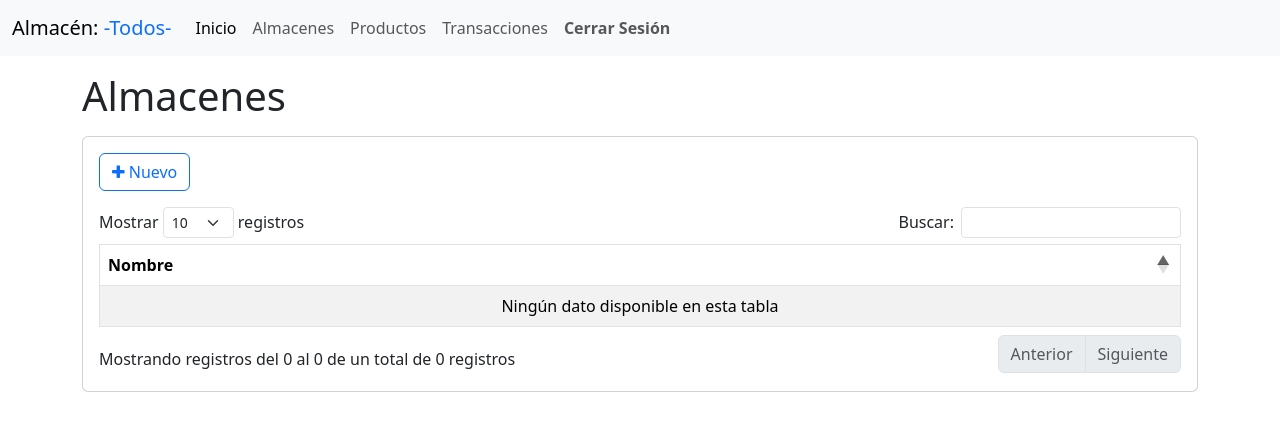
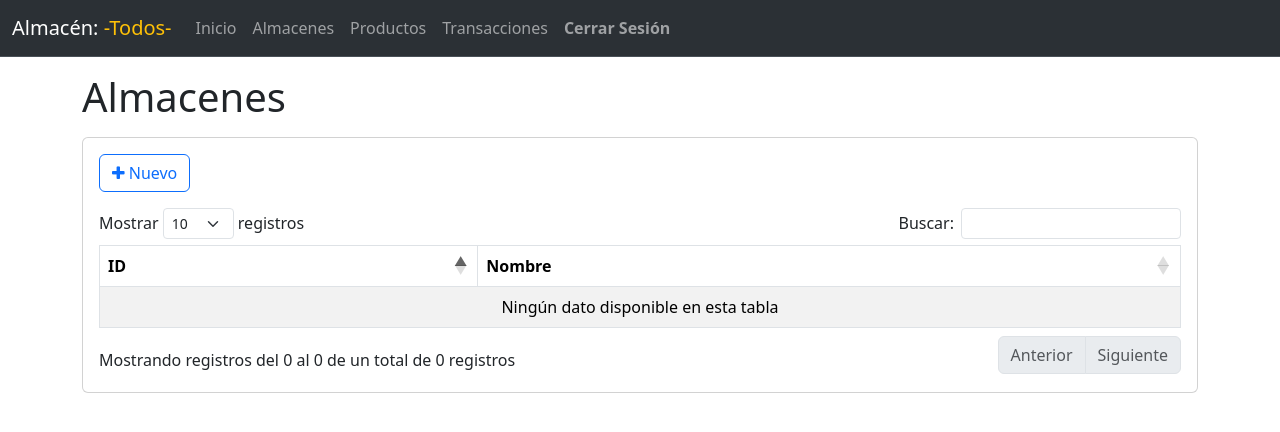
Before and after one commit to victor-jvp/erikamodas, a Django app: page /inventory/locations/ in a window 1280 px wide. Shown: the top 432 px of the page. Run offline with Django 5.2, Linux system fonts and the light colour scheme; the visitor is signed in with stand-in values (Sample User, id 1); data that the repository does not hold is empty; some libraries are stand-ins or nearby versions.

Commit message:
Changes to templates and styles

```diff
--- a/erikamodas/views.py
+++ b/erikamodas/views.py
@@ -25,6 +25,8 @@ def index(request):
         data = []
         for product in products:
             stock = TransactionDet.objects.filter(location=location, product=product).aggregate(Sum('amount'))['amount__sum']
+            if stock is None:
+                stock = 0
             data.append({"label": product.name, "y": stock})
         data_locations.append({
             "type": "stackedBar100",
--- a/inventory/models.py
+++ b/inventory/models.py
@@ -55,7 +55,7 @@ class TransactionDet(models.Model):
     type = models.CharField(max_length=1, choices=TRANSACTION_TYPES)
     location = models.ForeignKey(Location, models.RESTRICT)
     product = models.ForeignKey(Product, on_delete=models.RESTRICT)
-    amount = models.FloatField()
+    amount = models.IntegerField(default=0)
 
     class Meta:
         db_table = "transactions_det"
--- a/inventory/templates/location_index.html
+++ b/inventory/templates/location_index.html
@@ -17,6 +17,7 @@
                 <table class="table table-striped table-bordered" id="table">
                     <thead>
                         <tr>
+                            <th>ID</th>
                             <th>Nombre</th>
                         </tr>
                     </thead>
@@ -24,6 +25,7 @@
                     <tbody>
                         {% for location in locations %}
                         <tr>
+                            <td>{{ location.id }}</td>
                             <td>
                                 <a href="{% url 'product:location_edit' location.id %}">
                                     {{ location.name }}
--- a/inventory/views.py
+++ b/inventory/views.py
@@ -19,7 +19,7 @@ def current_products(request):
             stock = TransactionDet.objects.filter(
                 product=product).aggregate(Sum('amount'))['amount__sum']
         if stock is None:
-            product.stock = 0.0
+            product.stock = 0
         else:
             product.stock = stock
         product.save()
--- a/templates/base.html
+++ b/templates/base.html
@@ -21,10 +21,10 @@
 </head>
 
 <body>
-  <nav class="navbar navbar-expand-lg bg-body-tertiary">
+  <nav class="navbar navbar-expand-lg bg-body-tertiary bg-dark border-bottom border-body" data-bs-theme="dark">
     <div class="container-fluid">
       {% if user.is_authenticated %}
-      <a class="navbar-brand" href="javascript:void(0);" id="select_location">Almacén: <span class="text-primary">
+      <a class="navbar-brand" href="javascript:void(0);" id="select_location">Almacén: <span class="text-warning">
         {% if user.location %}{{ user.location }}{% else %}-Todos-{% endif %}</span>
       </a>
       {% endif %}
@@ -35,7 +35,7 @@
       <div class="collapse navbar-collapse" id="navbarNavAltMarkup">
         <div class="navbar-nav">
           {% if user.is_authenticated %}
-          <a class="nav-link active" aria-current="page" href="{% url 'home' %}">Inicio</a>
+          <a class="nav-link" aria-current="page" href="{% url 'home' %}">Inicio</a>
           <a class="nav-link" href="{% url 'product:location_index' %}">Almacenes</a>
           <a class="nav-link" href="{% url 'product:index' %}">Productos</a>
           <a class="nav-link" href="{% url 'product:transaction_index' %}">Transacciones</a>
@@ -74,6 +74,8 @@
       $("#select_location").click(function () {
         assignLocation()
       })
+
+      console.log("{{ request.resolver_match.view_name }}")
     })
 
     function assignLocation()
@@ -84,13 +86,17 @@
         options[e.id] = e.name
       })
       Swal.fire({
-        title: 'Seleccionar Almacén',
-        icon: "question",
+        title: 'Selector de Almacén',
+        text: 'Seleccione el almacén predeterminado de sus operaciones',
+        icon: "info",
         input: 'select',
         inputOptions: options,
         inputPlaceholder: "-Seleccione el almacén-",
         showCancelButton: true,
-        confirmButtonText: "Aceptar",
+        cancelButtonText: '<i class="fa fa-undo"></i> Cancelar',
+        cancelButtonColor: "#6c757d",
+        confirmButtonText: '<i class="fa fa-save"></i> Aceptar',
+        confirmButtonColor: "#0d6efd",
         showLoaderOnConfirm: true,
         preConfirm: async (option) => {
           try {
--- a/templates/index.html
+++ b/templates/index.html
@@ -8,7 +8,7 @@
         <div class="card-body">
             <h4 class="card-title">Datos del Inventario</h4>
             <div class="row">
-                <div class="col-6">
+                <div class="col">
                     <div id="chart_products" style="width: 100%; height: 360px;"></div>
                 </div>
             </div>
```
Also changed, not shown: inventory/migrations/0002_alter_transactiondet_amount.py (added).
